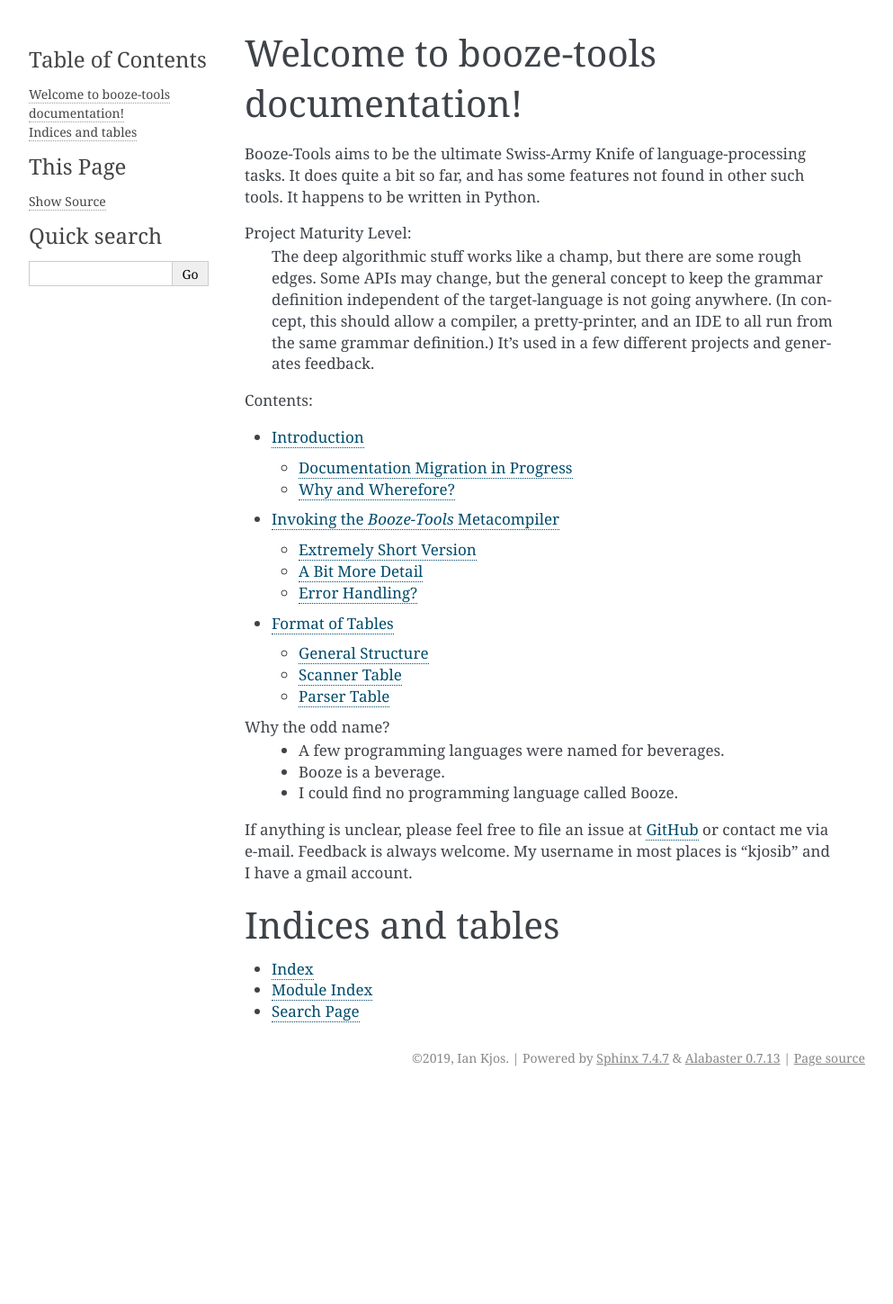
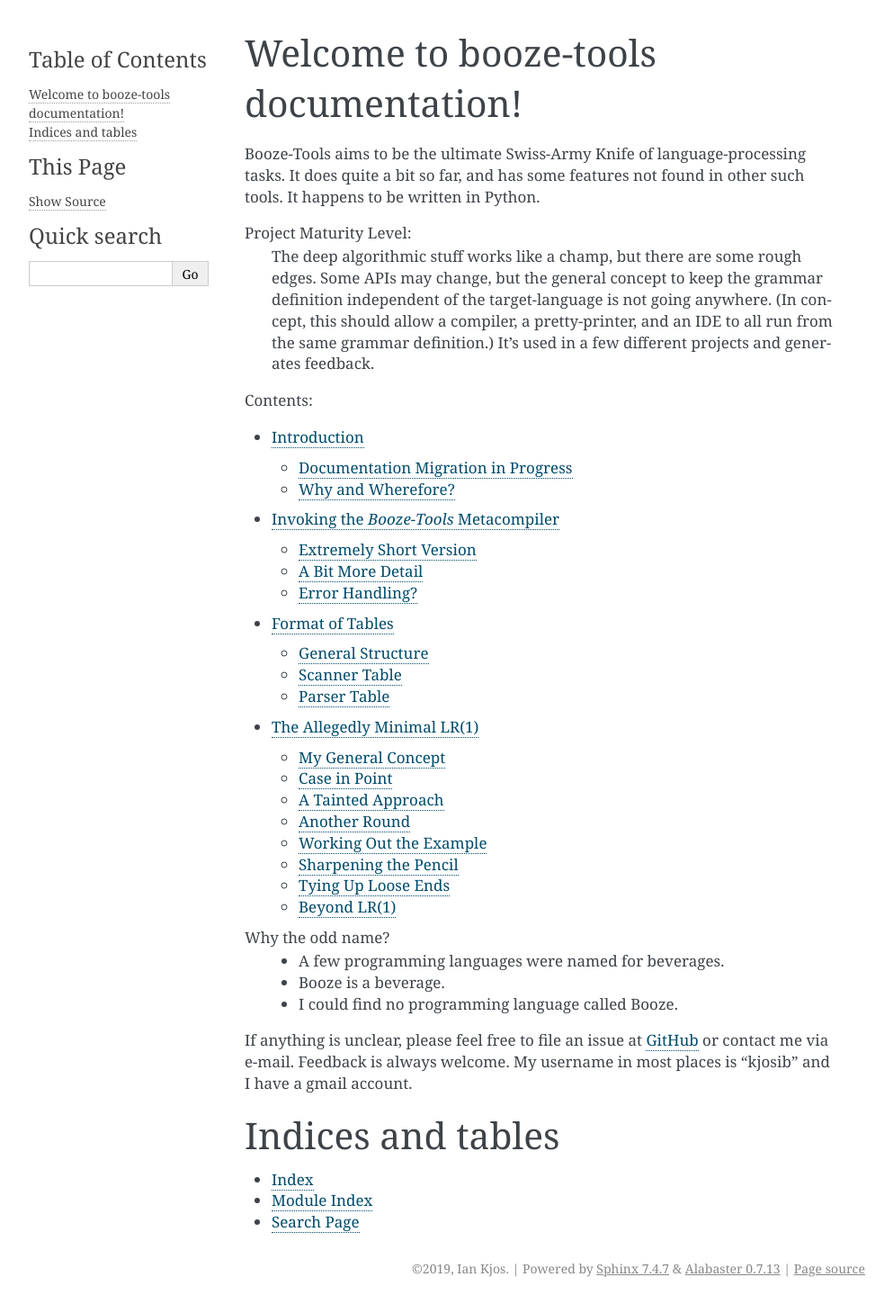
Before and after one commit to kjosib/booze-tools, a Sphinx documentation site: the page built from docs/source/index.rst, in a window 1280 px wide. Shown: the whole page at 90% size, without its empty margins (148-1141 px from the left). Built offline with Sphinx 7.4.7, drawn with Linux system fonts in a browser that asks for light colours; before the commit the page ends 1215 px from its top, so only the background shows below that; some of the changed lines change nothing that is shown.

Commit message:
Explain the thinking behind minimal-LR
Particularly relevant to #45

```diff
--- a/docs/source/index.rst
+++ b/docs/source/index.rst
@@ -27,6 +27,7 @@
    intro
    invoking
    tables
+   minimal
 
 Why the odd name?
    * A few programming languages were named for beverages.
--- /dev/null
+++ b/docs/source/minimal.rst
@@ -0,0 +1,321 @@
+The Allegedly Minimal LR(1)
+============================
+
+Knuth described a simple and correct way to generate an LR(1) parse table, or indeed an LR(*k*) table for any *k*.
+You just do a subset construction on parse-items augmented with a follower-terminal (or *k* of them).
+Well and good, but he wrote this down in the 1960s when *computer* was still an honorable profession
+and the electronic ones were in no danger of carrying out Knuth's algorithm for nontrivial grammars.
+
+Shortly afterwards, the LALR method was discovered.
+LALR(1) is a clever extension of LR(0) to resolve many shift-reduce conflicts by working out follower-sets.
+By itself LALR is still a bit clunky, but with a dose of operator-precedence and associativity declarations
+to resolve remaining ambiguities, the resulting systems were generally quite pleasant.
+For decades, the pragmatic language hacker relied on LALR because it was fast,
+acceptably-accurate most-of-the-time, and produced compact tables.
+
+But LALR is not perfect. A cottage industry sprang up for debugging grammars subjected to the LALR treatment.
+
+Then in 2010 someone published the IELR(1) algorithm, which made it practical to use full LR(1) grammars
+augmented with the same precedence and associativity declarations.
+There's only one problem: IELR is downright painful to try to understand.
+
+My General Concept
+~~~~~~~~~~~~~~~~~~~
+
+My approach to building LR(1) tables without the size blow-up associated with canonical (Knuth-style) LR(1)
+stems from a simple observation:
+
+* In practice with LALR, conflicts that *would* be resolved in LR(1) are
+  generally confined to small parts of a grammar and relatively few parse states.
+* Furthermore, with typical grammars most parse-states have no conflicts even in the LR(0) view.
+* Even with LR(1)-style parse-items, there are *equivalence-classes* of terminals with similar behavior.
+
+If we could somehow perform LR(0) everywhere that it was good enough, and switch to a more powerful
+method for those parts of the grammar where strictly necessary, then we should see a nice compromise
+of speed and size while achieving the full recognition power of the stronger method.
+
+Case in Point
+~~~~~~~~~~~~~~~
+
+Consider this grammar::
+
+    S -> a X a | b X b | a Y b | b Y a
+    X -> c X'
+    Y -> c Y'
+    X' -> c
+    Y' -> c
+
+It has the following LR(0) automaton:
+
+.. image:: https://user-images.githubusercontent.com/24444584/257078736-d2a8ac36-236a-405d-9a36-6c870279860a.png
+
+.. note::
+    Booze-Tools does not currently support symbols named like ``X'`` or ``Y'`` but this
+    is how the example came to me, graphics and all. So this is what I'll run with.
+
+Have a look at state 13:
+
+A Tainted Approach
+~~~~~~~~~~~~~~~~~~~~
+
+Have a look at state 13: It's conflicted. It happens to be a reduce/reduce conflict, but this is beside the point.
+
+It happens *also* to be conflicted on a particular set of LR(0) *parse items*.
+Specifically, those of ``X' -> c.`` and ``Y' -> c.``
+
+With a moment's thought, we can trace back through the table and realize that
+the *head parse-items* for these conflicts are introduced in LR(0) state 6.
+
+Head Parse-Item
+    A parse-item where the dot is in the leftmost position.
+
+So we can call state 6 the **head state** for this conflict.
+In general there can be more than one head-state for a given conflict,
+because LR(0) states can have multiple predecessors.
+
+So let us say that symbols ``X'`` and ``Y'`` are now officially
+tainted *specifically in the context of state 6.*
+Somewhere during the process of elaborating from core-item sets to item-closure,
+we ran across the need for these particular non-terminals.
+In fact it's easy to determine if you have the entire item-closure handy:
+Any item where the dot is just before a tainted symbol (within the same LR(0) state)
+is also tainted.
+
+Transparent Parse Item:
+    Parse items for which the portion of the rule after the dot can possibly produce the empty string.
+    (Transparently, a state with a transparent parse-item has a reduction, and conversely.)
+
+If the successor-item to a parse-item tainted in state Q is transparent,
+then the head of that parse-item (looking back from state Q) acquires the same taint.
+
+If we take these rules to their logical conclusion (i.e. least fixed-point)
+then in time we determine that the core-items of states 2 and 3 are all tainted.
+However, the contagion spreads no further, because the successors to these items
+are *not* transparent.
+
+Another Round
+~~~~~~~~~~~~~~~
+
+We have no further use for the idea of a tainted *symbol* but the tainted *head parse-items*
+associated with LR(0) states are of particular interest.
+
+Let us have another go at the LR-style subset construction.
+But this time, we have a special rule:
+
+When considering a core item-set for a parse state,
+we must first determine the LR(0) *iso-state* and from there the set of tainted head parse-items.
+
+Iso-State
+    Consider the set of *iso-items* to the core-items in an LR(1) state.
+    This is guaranteed to correspond with some particular LR(0) state's core item set.
+
+Iso-Item
+    Given a parse-item in this round may have a look-ahead token,
+    the Iso-Item is that but without the look-ahead, if any.
+
+Now, the rule is that if an LR(0) head-item in the iso-state is tainted,
+then we have to construct a set of LR(1)-style head parse-items with a token of look-ahead for this LR(1) state.
+But if the corresponding head-item in the corresponding LR(0) state is *not* tainted,
+then evidently this particular head-item does not need the extra resolving power that LR(1)-style items provide.
+
+Finally, we may come to states that are still conflicted.
+That's OK: We delegate these to the precedence-and-associativity doodad in the usual manner.
+
+Working Out the Example
+~~~~~~~~~~~~~~~~~~~~~~~~~~
+
+Forward-Correctness
+---------------------
+
+Let us assume for the moment that the tainting mechanism described above actually does the right thing.
+(It needs a proof, but this section should clarify in detail what the proof-obligation exactly is.)
+
+We end up with LR(1) states 2 and 3 like::
+
+    State 2:
+    ---------
+    S  ->  a . X a
+    S  ->  a . Y b
+    X  ->  . c X' / a
+    Y  ->  . c Y' / b
+
+    State 3:
+    ---------
+    S  ->  b . X b
+    S  ->  b . Y a
+    X  ->  . c X' / b
+    Y  ->  . c Y' / a
+
+.. note::
+    I use the ``/`` (slash) symbol to set off the look-ahead associated with a parse-item,
+    consistent with Grune and Jacobs.
+
+And clearly this splits LR(0) state 6 into two LR(1) states::
+
+    State 6a:
+    ----------
+    X  ->  c . X' / a
+    Y  ->  c . Y' / b
+    X' ->  . c / a
+    Y' ->  . c / b
+
+    State 6b:
+    ----------
+    X  ->  c . X' / b
+    Y  ->  c . Y' / a
+    X' ->  . c / b
+    Y' ->  . c / a
+
+It should be clear that if we continue to proceed in this manner,
+then we end up with a *sufficient* portion of the handle-finding automaton built according to LR(1)
+principles, so that the resulting parser can do no wrong.
+
+An Interesting Property
+------------------------
+
+LR(1) parsing decides to *shift* or *reduce* based solely on a sequence of terminal symbols.
+But *goto* actions, for *non*-terminal symbols, do not consider look-ahead at all.
+
+So, let's consider the story around LR(0) states 11 and 12.
+These states are adequate reducing states in the LR(0) graph.
+What should become of them in LR(1)?
+
+If we proceed as described above, sooner or later we end up with::
+
+    State 11a:
+    -----------
+    X  ->  x X' . / a
+
+    State 11b:
+    -----------
+    X  ->  x X' . / b
+
+And similar for state 12.
+
+Because the LR(0) iso-state is both adequate and reducing,
+a parser need not consider look-ahead tokens in this state.
+Such a parser eagerly reduces out of this kind of state before seeing the look-ahead token.
+This is desirable for good interactive properties and smaller tables.
+Eventually, an error token lurking in the input stream will get caught in some less-special state.
+
+So, *an adequate-reducing LR(0)-state need not be split.*
+If an LR(1) core's iso-state has this property, then avoid creating redundant LR(1) states.
+
+There is probably a way to build on this observation to find a larger class of states -- or perhaps parse-items --
+where it becomes safe to drop the look-ahead. But that's not today's problem.
+
+Sharpening the Pencil
+~~~~~~~~~~~~~~~~~~~~~~~
+
+Big Tables?
+--------------
+The classic argument against LR(1) is that it yields huge tables when given practical grammars.
+And why is that? We know that every LR(1) state has a corresponding LR(0) state through
+the *morphism* of dropping the look-ahead tokens out of the core item-sets.
+So the only viable explanation is that we get lots of distinctive sub-sets where fewer would do the trick.
+
+The method I've described so far should presumably make a dent:
+Practical grammars may not generally be LR(0),
+but they probably do have major portions which nevertheless are.
+
+I could propose a refinement on the above technique:
+Suppose we go ahead and use LALR where it's a non-problem,
+and then introduce the transitive-closure tainting thing specific to the terminal
+symbols involved in a particular LALR conflict.
+
+This would change the rules slightly: Given a tainted head-iso-item,
+one must consider the subset of followers actively engaged in the conflict,
+along with a stand-in for "everything-else" that LALR got right in the first place.
+
+.. note::
+    This was the approach taken in the first version of the minimal-LR(1) code.
+    However, I suspect the tainting logic went wrong when I fixed the
+    LALR mode to be *actually* LALR rather than NQ-LALR,
+    because the relevant code was shared and perhaps too closely so.
+    Either that, or it was insufficient to begin with.
+
+    Depending on when you read this, it may already have been fixed.
+
+I'm not sure this intermediate step is necessarily worthwhile.
+LALR does a lot of work on subsets of tokens,
+and I suspect it's just about the same work-factor if
+you optimize the representation as I explain in the next section.
+
+In any case, my central conjecture is that reconsidering only the necessary
+parts of the grammar in LR(1) mode effectively solves the problem of large tables.
+
+Slow Table Generation?
+-------------------------
+
+For what I do, I don't see a speed problem. But in any case, let's think it through.
+
+Probably the main driver for speed is the work involved in constructing states.
+Fewer states generated in the first place might help, and that is a key notion here.
+
+One major factor in that work might be the representation of sets of LR(1) parse-items.
+In the classic description of canonical LR(1), we talk of constructing and managing
+a new parse-item for each combination of dotted-rule and relevant look-ahead token.
+But why manifest that *idea* literally as a distinct scrap of data for each *theoretical*
+parse-item that propagates through the works?
+
+Suppose we treat subsets of look-ahead tokens as one thing, and the dotted-rule as another.
+Then we can trivially "shift" an entire set of parse-items in one constant-time operation.
+I'm assuming you can pass sets around by reference, and that sets have a pre-calculated hashcode
+rather than re-computing it every time. (If not, then intern the distinct sets.)
+
+Tying Up Loose Ends
+~~~~~~~~~~~~~~~~~~~~~
+
+At this point, I think it's clear what I need to prove for correctness:
+
+
+CLAIM:
+    The set of "tainted" parse-items in the LR(0) automaton are
+    necessary and sufficient to make this monstrosity work.
+
+Trivially, you could taint everything and you'd get canonical LR(1).
+Somewhere there's a line. I'm willing to take "necessary" on faith for now,
+because a miss here still yield a correct parse table, even if a big one.
+The "sufficient" part is rather more challenging. I'd need to prove
+rather that the untainted items have some reason why it's fine.
+
+I clarify this below, but mainly:
+
+1. If a parse-item's end-state is adequate, there are no problems.
+2. If a parse-item's end-state is not adequate, then its head-item is created with proper relevant look-ahead tokens.
+
+
+CLAIM:
+    It's safe to use a precedence-and-associativity strategy to disambiguate shift-reduce conflicts.
+    Such a system would do *the right thing* in all circumstances.
+
+By the logic above, any shift-reduce conflict (and then some) will get worked out with precise look-ahead detail.
+If the conflict still exists in the resulting automaton, then yes of course you can use P&A on it.
+But if the strategy uses LR(0) items leading up to some state, then there was not a conflict on that state.
+
+
+CLAIM:
+    It will be possible to conjure up the correct set of followers for LR(1)-mode head-items.
+
+The algorithm for that part has *almost* nothing to do with the followers of the core item-sets.
+The only relevance is when the successor-to-what's-followed is transparent,
+in which case canonical LR(1) includes that item's followers as followers of the new head-item.
+By construction, this algorithm will have those followers at hand,
+because the corresponding core-item's head-item will have been tainted,
+so the core-item will be dragging a follower-set along.
+
+
+Beyond LR(1)
+~~~~~~~~~~~~~
+
+It seems possible to try a variant of this idea to expand beyond LR(1).
+Basically, conflicts still present in the resulting LR(1) handle-finding automaton
+would result in a second cycle of tainting and then recomputing where specific LR(1) head-items
+must get LR(2) treatment -- and so forth.
+
+A parse engine for LR(k) would be rather more complicated.
+Again presumably most states don't require the full *k* tokens of look-ahead.
+And now the look-ahead is sort of a circular buffer that you alternately examine and pull from.
+
+We don't want giant enormous wide parse tables just because there are ``n^k`` possible k-token look-aheads.
+Most likely you'd do a prefix tree.
```
